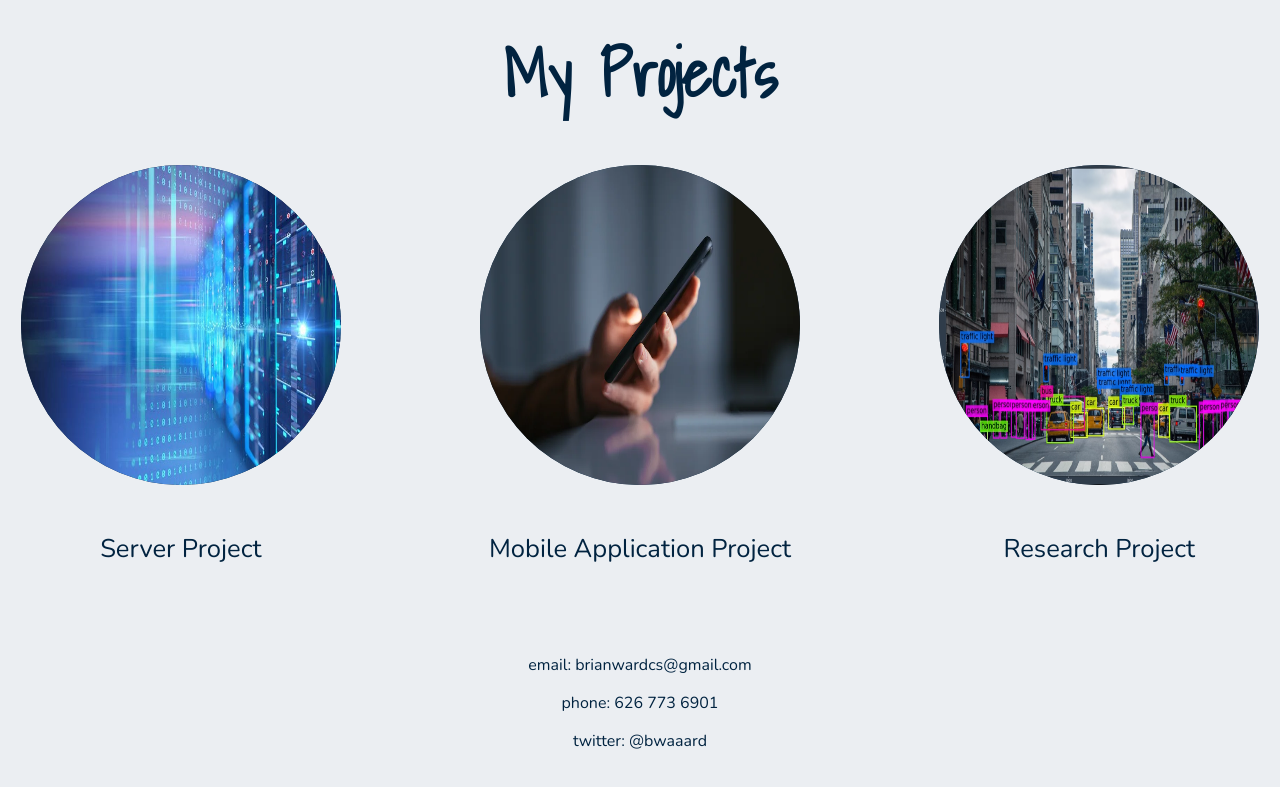
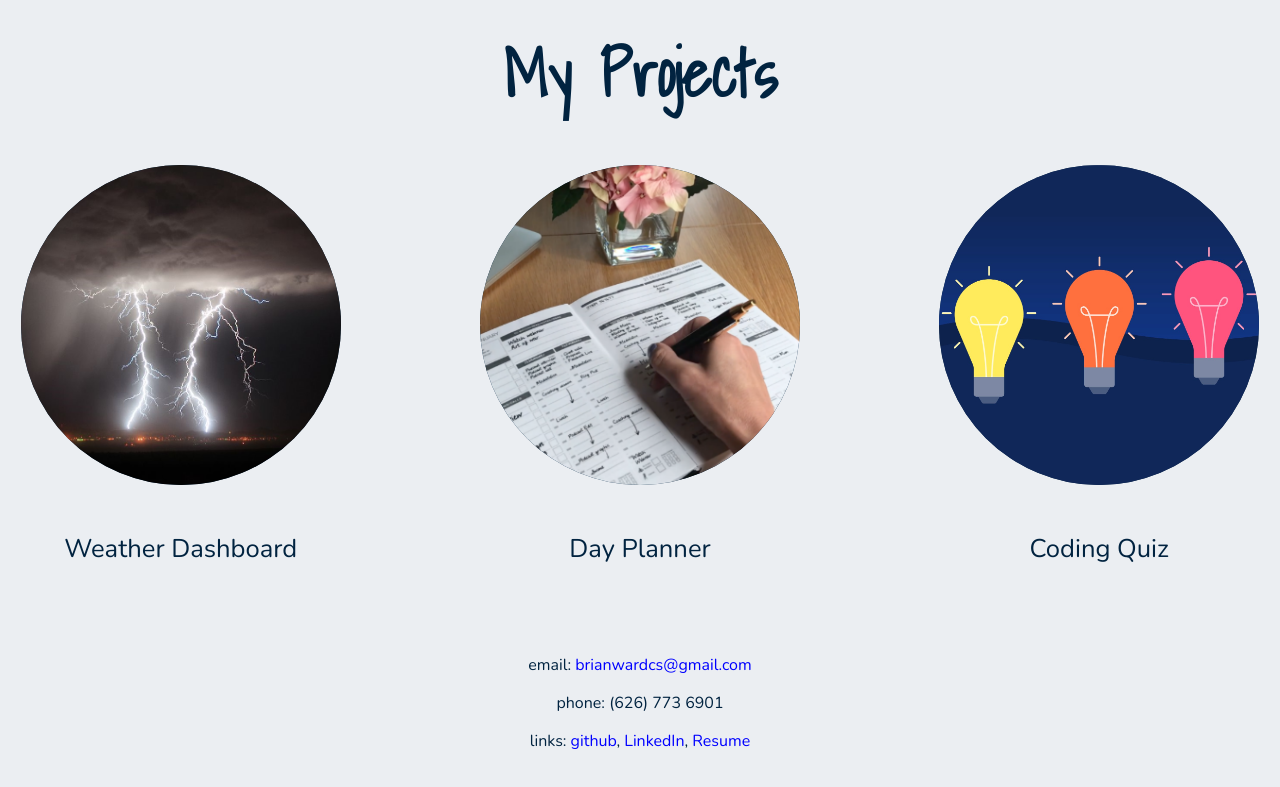
Before and after one commit to bward3/my-portfolio, a plain HTML site: page index.html in a window 1280 px wide. Shown: the part 1215-2002 px from the top of the page. Drawn offline with nearby package versions, Linux system fonts and the light colour scheme.

Commit message:
updated portfolio, added resume, recent works, links

```diff
--- a/assets/css/style.css
+++ b/assets/css/style.css
@@ -9,6 +9,8 @@ a {
     color: #EBEEF2;
     text-decoration: none;
 }
+
+
 
 main h1 {
     text-align: center;
@@ -22,6 +24,18 @@ h1 {
     border-color: #7d2d22;
     font-size: 400%;
     margin:0;
+}
+
+.contact a {
+    text-decoration: none;
+}
+
+.contact a:link {
+    color: blue;
+}
+
+.contact a:visited {
+    color: blue;
 }
 
 h2 {
--- /dev/null
+++ b/assets/js/script.js
@@ -0,0 +1,12 @@
+var weatherImg = document.getElementById('weather');
+weatherImg.onclick = function() {
+    window.location = "https://bward3.github.io/weather-dashboard/"
+}
+var plannerImg = document.getElementById('planner');
+plannerImg.onclick = function() {
+    window.location = "https://bward3.github.io/day-planner/"
+}
+var quizImg = document.getElementById('quiz');
+quizImg.onclick = function() {
+    window.location = "https://bward3.github.io/coding-quiz/"
+}
--- a/index.html
+++ b/index.html
@@ -45,26 +45,29 @@
         <h1 id="projects-header">My Projects</h1>
         <section id="project-section" class="projects-container">
             <div>
-                <img src="./assets/images/server-icon.jpg"/>
-                <p>Server Project</p>
+                <img id="weather" src="./assets/images/weather-icon.jpg" />
+                <p>Weather Dashboard</p>
             </div>
             <div>
-                <img src="./assets/images/phone-icon.jpg"/>
-                <p>Mobile Application Project</p>
+                <img id="planner" src="./assets/images/planner-icon.png" />
+                <p>Day Planner</p>
             </div>
             <div>
-                <img src="./assets/images/yolo-icon.png"/>
-                <p>Research Project</p>
+                <img id="quiz" src="./assets/images/quiz-icon.jpg" />
+                <p>Coding Quiz</p>
             </div>
         </section>
     </main>
     <footer id="contact">
-        <div>
-            <p>email: brianwardcs@gmail.com</p>
-            <p>phone: 626 773 6901</p>
-            <p>twitter: @bwaaard</p>
+        <div class="contact">
+            <p>email: <a href="mailto: brianwardcs@gmail.com">brianwardcs@gmail.com</a></p>
+            <p>phone: (626) 773 6901</p>
+            <p>links: <a href="https://github.com/bward3">github</a>, <a
+                    href="https://linkedin.com/brianwardcs">LinkedIn</a>, <a
+                    href="./assets/pdf/resume_2022_web.pdf">Resume</a></p>
         </div>
     </footer>
+    <script src="./assets/js/script.js"></script>
 </body>
 
 </html>
```
Also changed, not shown: assets/images/planner-icon.png (added), assets/images/quiz-icon.jpg (added), assets/images/weather-icon.jpg (added), 1 other file.
